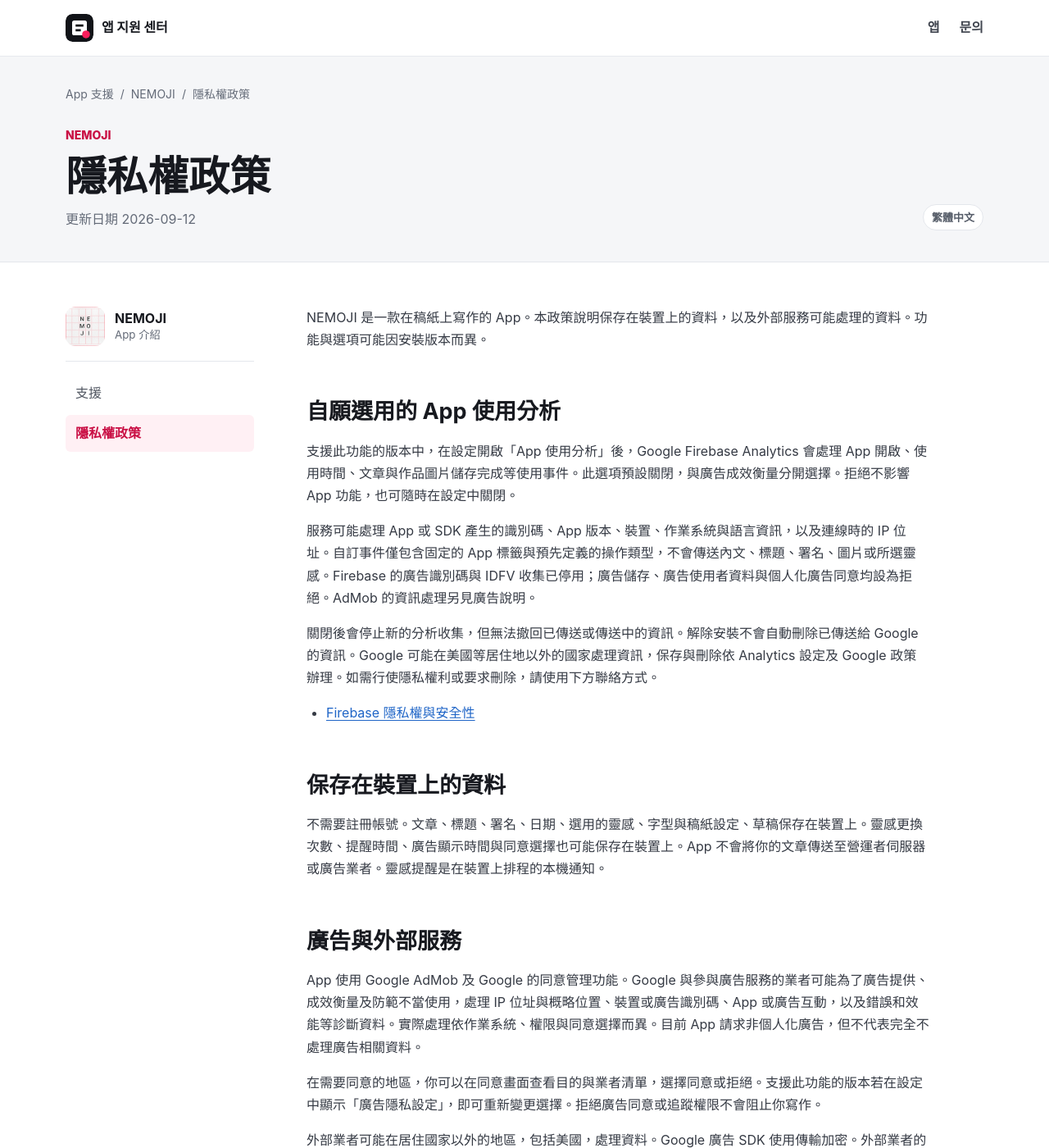
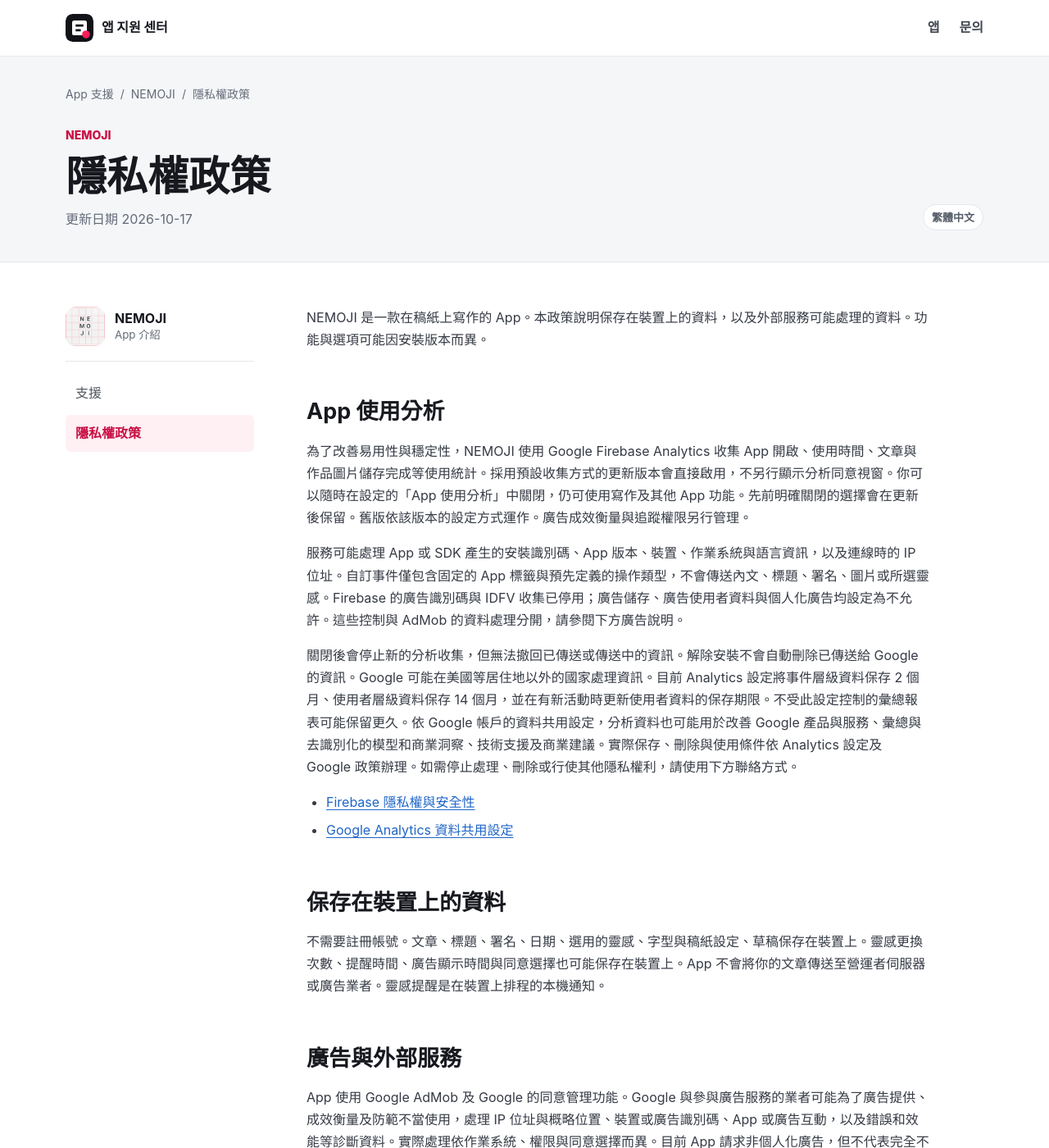
Before and after one commit to ddaklabs/ddaklabs.github.io, a Jekyll site: the page built from apps/nemoji/privacy/zh-tw/index.md, in a window 1280 px wide and 1400 px high. Shown: the whole window at 82% size. Built offline with Jekyll 4.4.1, drawn with Linux system fonts in a browser that asks for light colours; some of the changed text lies outside the part shown.

Commit message:
Update Nemoji analytics defaults and privacy controls

```diff
--- a/apps/nemoji/privacy/zh-tw/index.md
+++ b/apps/nemoji/privacy/zh-tw/index.md
@@ -12,7 +12,7 @@ document_type: privacy
 document_label: 隱私權政策
 support_url: /apps/nemoji/support/
 privacy_url: /apps/nemoji/privacy/zh-tw/
-updated_at: 2026-09-12
+updated_at: 2026-10-17
 updated_label: 更新日期
 support_nav_label: 支援
 privacy_nav_label: 隱私權政策
@@ -23,15 +23,15 @@ change_language_label: 變更文件語言
 
 NEMOJI 是一款在稿紙上寫作的 App。本政策說明保存在裝置上的資料，以及外部服務可能處理的資料。功能與選項可能因安裝版本而異。
 
-## 自願選用的 App 使用分析
-支援此功能的版本中，在設定開啟「App 使用分析」後，Google Firebase Analytics 會處理 App 開啟、使用時間、文章與作品圖片儲存完成等使用事件。此選項預設關閉，與廣告成效衡量分開選擇。拒絕不影響 App 功能，也可隨時在設定中關閉。
+## App 使用分析
+為了改善易用性與穩定性，NEMOJI 使用 Google Firebase Analytics 收集 App 開啟、使用時間、文章與作品圖片儲存完成等使用統計。採用預設收集方式的更新版本會直接啟用，不另行顯示分析同意視窗。你可以隨時在設定的「App 使用分析」中關閉，仍可使用寫作及其他 App 功能。先前明確關閉的選擇會在更新後保留。舊版依該版本的設定方式運作。廣告成效衡量與追蹤權限另行管理。
 
-服務可能處理 App 或 SDK 產生的識別碼、App 版本、裝置、作業系統與語言資訊，以及連線時的 IP 位址。自訂事件僅包含固定的 App 標籤與預先定義的操作類型，不會傳送內文、標題、署名、圖片或所選靈感。Firebase 的廣告識別碼與 IDFV 收集已停用；廣告儲存、廣告使用者資料與個人化廣告同意均設為拒絕。AdMob 的資訊處理另見廣告說明。
+服務可能處理 App 或 SDK 產生的安裝識別碼、App 版本、裝置、作業系統與語言資訊，以及連線時的 IP 位址。自訂事件僅包含固定的 App 標籤與預先定義的操作類型，不會傳送內文、標題、署名、圖片或所選靈感。Firebase 的廣告識別碼與 IDFV 收集已停用；廣告儲存、廣告使用者資料與個人化廣告均設定為不允許。這些控制與 AdMob 的資料處理分開，請參閱下方廣告說明。
 
-關閉後會停止新的分析收集，但無法撤回已傳送或傳送中的資訊。解除安裝不會自動刪除已傳送給 Google 的資訊。Google 可能在美國等居住地以外的國家處理資訊，保存與刪除依 Analytics 設定及 Google 政策辦理。如需行使隱私權利或要求刪除，請使用下方聯絡方式。
+關閉後會停止新的分析收集，但無法撤回已傳送或傳送中的資訊。解除安裝不會自動刪除已傳送給 Google 的資訊。Google 可能在美國等居住地以外的國家處理資訊。目前 Analytics 設定將事件層級資料保存 2 個月、使用者層級資料保存 14 個月，並在有新活動時更新使用者資料的保存期限。不受此設定控制的彙總報表可能保留更久。依 Google 帳戶的資料共用設定，分析資料也可能用於改善 Google 產品與服務、彙總與去識別化的模型和商業洞察、技術支援及商業建議。實際保存、刪除與使用條件依 Analytics 設定及 Google 政策辦理。如需停止處理、刪除或行使其他隱私權利，請使用下方聯絡方式。
 
 - [Firebase 隱私權與安全性](https://firebase.google.com/support/privacy)
-
+- [Google Analytics 資料共用設定](https://support.google.com/analytics/answer/1011397?hl=zh-Hant)
 
 ## 保存在裝置上的資料
 
@@ -75,6 +75,6 @@ Meta可能依其政策在境外處理資料。保存期限、刪除與權利行
 
 營運者：DDak Labs / NEMOJI
 NEMOJI 聯絡信箱：[ezkoon@gmail.com](mailto:ezkoon@gmail.com)
-公布及生效日期：2026 年 9 月 10 日
+公布及生效日期：2026 年 10 月 17 日
 
 相關功能或服務變更時，我們會更新本頁並標示適用日期。
```
Also changed, not shown: apps/nemoji/privacy/en-us/index.md (+7 -7 lines), apps/nemoji/privacy/ja-jp/index.md (+7 -7 lines), apps/nemoji/privacy/ko-kr/index.md (+7 -7 lines).
